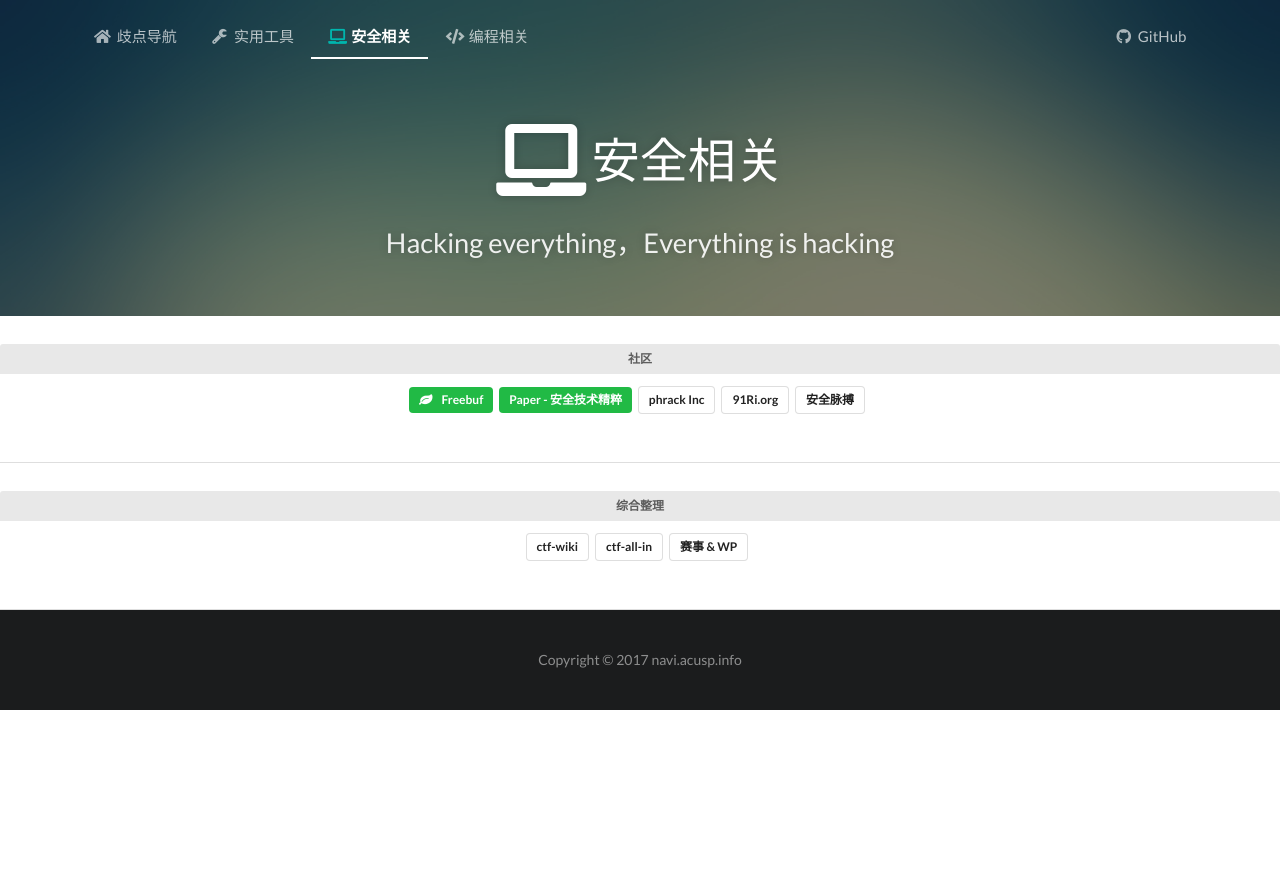
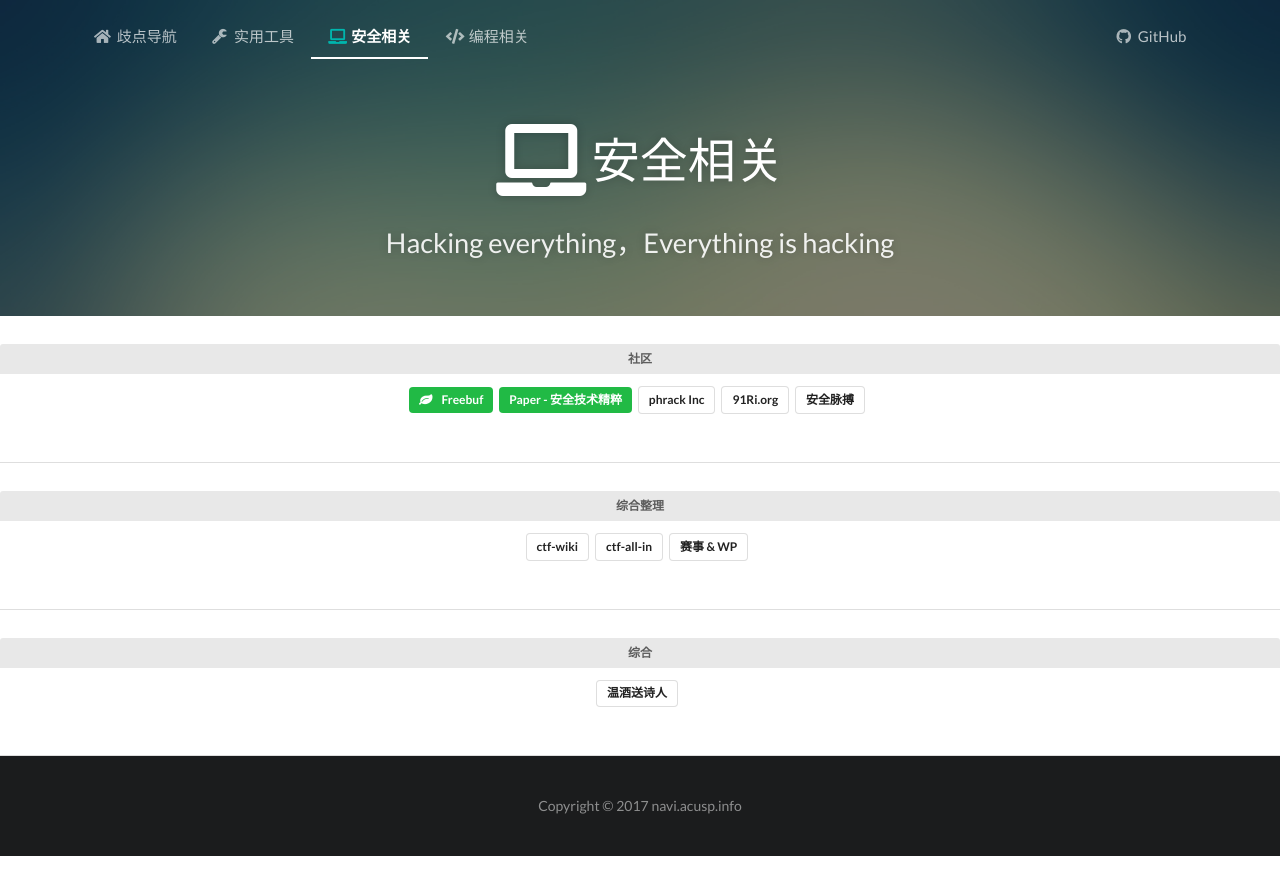
Before and after one commit to acusp/AC-Navi, a Jekyll site: the page built from security/index.html, in a window 1280 px wide. Shown: the top 895 px of the page. Built offline with Jekyll 4.4.1, drawn with Linux system fonts in a browser that asks for light colours; comment, search, counter and statistics services are not loaded.

```diff
--- a/_data/security_links.yml
+++ b/_data/security_links.yml
@@ -39,3 +39,13 @@
     - name: 赛事 & WP
       style: basic
       url: http://bobao.360.cn/ctf/index
+
+
+
+- section: BLOG
+  categories:
+  - category: 综合
+    links:
+    - name: 温酒送诗人
+      style: basic
+      url: http://www.51xkx.cn/
```
